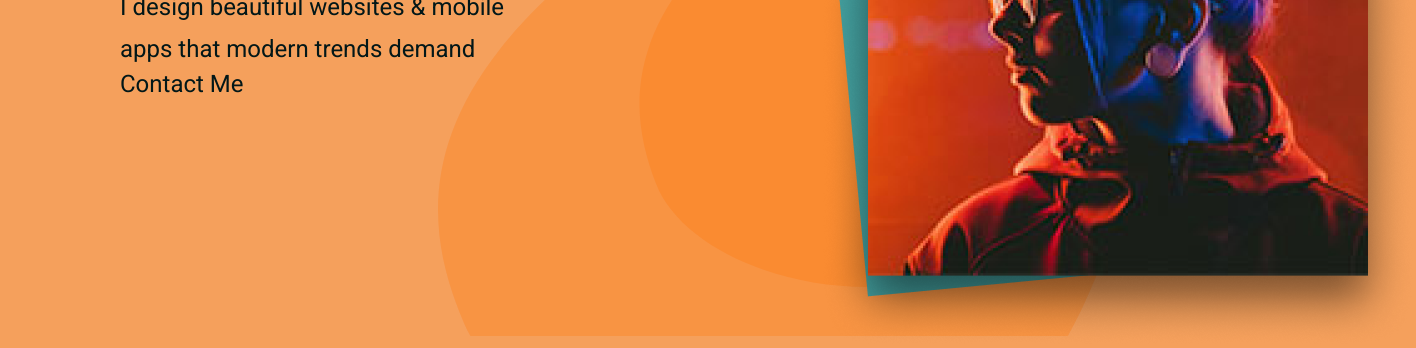
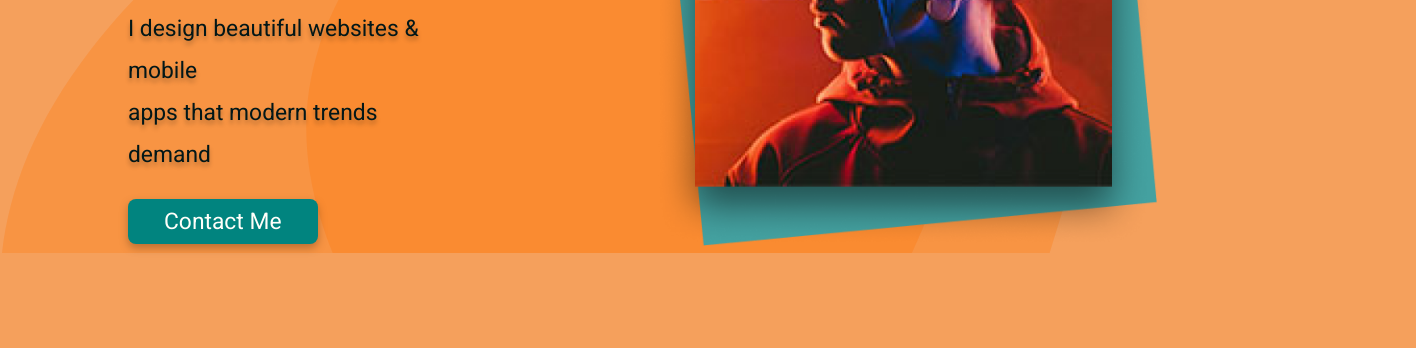
Before and after one commit to yoshibousama/RD-tutorial-1-Home-Page, a plain HTML site: page index.html in a window 1280 px wide. Shown: the part 460-808 px from the top of the page, 1416 px wide, since content can reach past the window. Drawn offline with Linux system fonts and the light colour scheme.

Commit message:
end project

```diff
--- a/css/style.css
+++ b/css/style.css
@@ -7,8 +7,8 @@
   --neutral-400: #01847f;
   --neutral-500: #07393c;
   --neutral-600: #021718;
-  --fs-400: 24px;
-  --fs-900: 64px;
+  --fs-400: clamp(1rem, calc(0.86rem + 0.71vw), 1.5rem);
+  --fs-900: clamp(1.88rem, calc(1.27rem + 3.04vw), 4rem);
   --fw-400: 400;
   --fw-900: 900;
 }
@@ -25,6 +25,9 @@ a {
 ul {
   list-style: none;
 }
+img {
+  width: 100%;
+}
 /* **********************************************DESKTOP */
 body {
   font-family: "Roboto", sans-serif;
@@ -34,14 +37,12 @@ body {
   min-height: 100vh;
   background-color: var(--secondary);
 }
-.container {
-  max-width: 1440px;
-  margin: 0 auto;
-}
 header {
   background-color: var(--primary);
-  height: 72px;
-  padding-inline: 120px;
+}
+.container {
+  width: min(80%, 1440px);
+  margin-inline: auto;
 }
 .nav__bar {
   display: flex;
@@ -56,40 +57,79 @@ header {
   display: flex;
 }
 .nav__link {
-  padding-left: 100px;
+  padding-inline: 50px;
 }
-.bg__img {
-  background: url(/images/bg-shape.svg);
+.nav__link:hover {
+  opacity: 0.7;
+}
+main {
+  background-image: url(/images/bg-shape.svg);
   background-repeat: no-repeat;
   background-position: right;
-  background-size: contain;
-  height: calc(100vh - 76px);
+  background-size: cover;
+  animation: slide 2s linear;
 }
-.grid__container {
-  display: grid;
-  grid-template-columns: repeat(2, 1fr);
-  gap: 270px;
+@keyframes slide {
+  from {
+    transform: translateX(100%);
+  }
+  to {
+    transform: translateX(0%);
+  }
 }
-.grid__left {
-  margin: 200px 0 0 120px;
+.flex__container {
+  display: flex;
+  align-items: center;
+  justify-content: space-between;
+  gap: 200px;
 }
-.grid__left h2 {
+.flex__left h2 {
   font-size: var(--fs-900);
   font-weight: var(--fw-900);
-  margin-bottom: 24px;
+  margin-block: 220px 24px;
 }
-.grid__left p {
+.flex__left p {
   line-height: 42px;
+  margin-bottom: 32px;
+  text-shadow: 0px 4px 4px rgba(0, 0, 0, 0.25);
 }
-.grid__right {
-  margin-top: 115px;
+.btn {
+  padding: 9px 36px;
+  color: var(--primary);
+  border-radius: 8px;
+  background-color: var(--neutral-400);
+  filter: drop-shadow(0px 4px 4px rgba(0, 0, 0, 0.25));
+  transition: background-color 0.8s ease-in-out;
+}
+.btn:hover {
+  background-color: var(--neutral-600);
+}
+.flex__right {
   position: relative;
+  margin-top: 140px;
 }
-.photo__1,
+.photo__1 {
+  position: relative;
+  z-index: 10;
+}
 .photo__2 {
   position: absolute;
-  left: 45px;
-  top: 24px;
+  left: 5px;
 }
 
 /* **********************************************RESPONSIVE */
+
+@media screen and (max-width: 1024px) {
+  .flex__container {
+    flex-direction: column;
+    justify-content: center;
+  }
+}
+@media screen and (max-width: 768px) {
+  .nav__bar {
+    flex-direction: column;
+  }
+  .nav__list {
+    margin-block: 1rem;
+  }
+}
--- a/index.html
+++ b/index.html
@@ -9,7 +9,8 @@
   </head>
   <body>
     <header>
-      <nav class="nav__bar container">
+      <div class="container">
+        <nav class="nav__bar">
           <h1 class="header__logo">D.</h1>
           <ul class="nav__list">
             <li><a href="#" class="nav__link">blog</a></li>
@@ -17,25 +18,26 @@
             <li><a href="#" class="nav__link">about</a></li>
           </ul>
         </nav>
+      </div>
     </header>
     <main>
-      <div class="bg__img">
-        <div class="grid__container container">
-          <section class="grid__left">
+      <div class="container">
+        <div class="flex__container">
+          <section class="flex__left">
             <h2>Hi, I’m Darlene</h2>
             <p>
-              I design beautiful websites & mobile apps that modern trends
-              demand
+              I design beautiful websites & mobile <br />
+              apps that modern trends demand
             </p>
-            <a href="#">Contact Me</a>
+            <a href="#" class="btn">Contact Me</a>
           </section>
-          <section class="grid__right">
+          <section class="flex__right">
+            <img src="/images/Photo.png" alt="photo woman" class="photo__1" />
             <img
               src="/images/Photo BG.png"
               alt="background green"
               class="photo__2"
             />
-            <img src="/images/Photo.png" alt="photo woman" class="photo__1" />
           </section>
         </div>
       </div>
```
Lines whose indentation alone changed are shown as unchanged.
